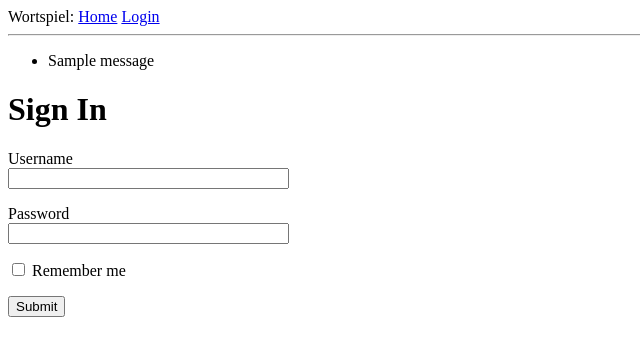
After one commit to krishnakishored/py-app-inquisitive, a Flask app: template web_app/app/templates/login.html in a window 1280 px wide. The commit adds this page. Shown: the top 356 px of the page, without its empty margins (0-640 px from the left). Run offline with Flask 2, Linux system fonts and the light colour scheme; the template is opened without the code that fills it: most values are stand-ins (such as "Sample title", 1, 10 or a date in 2020); one stand-in notice (Sample message) is shown; form fields are guessed from the names that the template uses; parts of the project's set-up code (start-up, migrations or seed data) failed here and were passed over.

```diff
--- a/web_app/app/__init__.py
+++ b/web_app/app/__init__.py
@@ -1,6 +1,9 @@
 from flask import Flask
+from config import Config
+
 
 app = Flask(__name__) # the app here is wortspiel
+app.config.from_object(Config) # separation of concerns
 
 from app import routes
 
--- a/web_app/app/templates/base.html
+++ b/web_app/app/templates/base.html
@@ -9,9 +9,22 @@
 </head>
 
 <body>
-    <div>Wortspiel: <a href="/index">Home</a></div>
+    <div>Wortspiel:
+        <a href="{{ url_for('index') }}">Home</a>
+        <a href="{{ url_for('login') }}">Login</a>
+    </div>
     <hr>
+    {% with messages = get_flashed_messages() %}
+    {% if messages %}
+    <ul>
+        {% for message in messages %}
+        <li>{{ message }}</li>
+        {% endfor %}
+    </ul>
+    {% endif %}
+    {% endwith %}
     {% block content %}{% endblock %}
+</body>
 </body>
 
 </html>
--- /dev/null
+++ b/web_app/app/templates/login.html
@@ -0,0 +1,24 @@
+{% extends "base.html" %}
+
+{% block content %}
+    <h1>Sign In</h1>
+    <form action="" method="post" novalidate>
+        {{ form.hidden_tag() }}
+        <p>
+            {{ form.username.label }}<br>
+            {{ form.username(size=32) }}
+            {% for error in form.username.errors %}
+            <span style="color: red;">[{{ error }}]</span>
+            {% endfor %}
+        </p>
+        <p>
+            {{ form.password.label }}<br>
+            {{ form.password(size=32) }}
+            {% for error in form.password.errors %}
+            <span style="color: red;">[{{ error }}]</span>
+            {% endfor %}
+        </p>
+        <p>{{ form.remember_me() }} {{ form.remember_me.label }}</p>
+        <p>{{ form.submit() }}</p>
+    </form>
+{% endblock %}
--- a/web_app/config.py
+++ b/web_app/config.py
@@ -0,0 +1,4 @@
+import os
+
+class Config(object):
+    SECRET_KEY = os.environ.get('SECRET_KEY') or 'you-will-never-guess'
--- a/web_app/requirements.txt
+++ b/web_app/requirements.txt
@@ -1,7 +1,9 @@
 Click==7.0
 Flask==1.0.2
+Flask-WTF==0.14.2
 itsdangerous==1.1.0
 Jinja2==2.10
 MarkupSafe==1.1.0
 python-dotenv==0.10.1
 Werkzeug==0.14.1
+WTForms==2.2.1
```
Also changed, not shown: web_app/Notes.md (+11 -1 lines), web_app/app/forms.py (+10 -0 lines), web_app/app/routes.py (+14 -1 lines).
